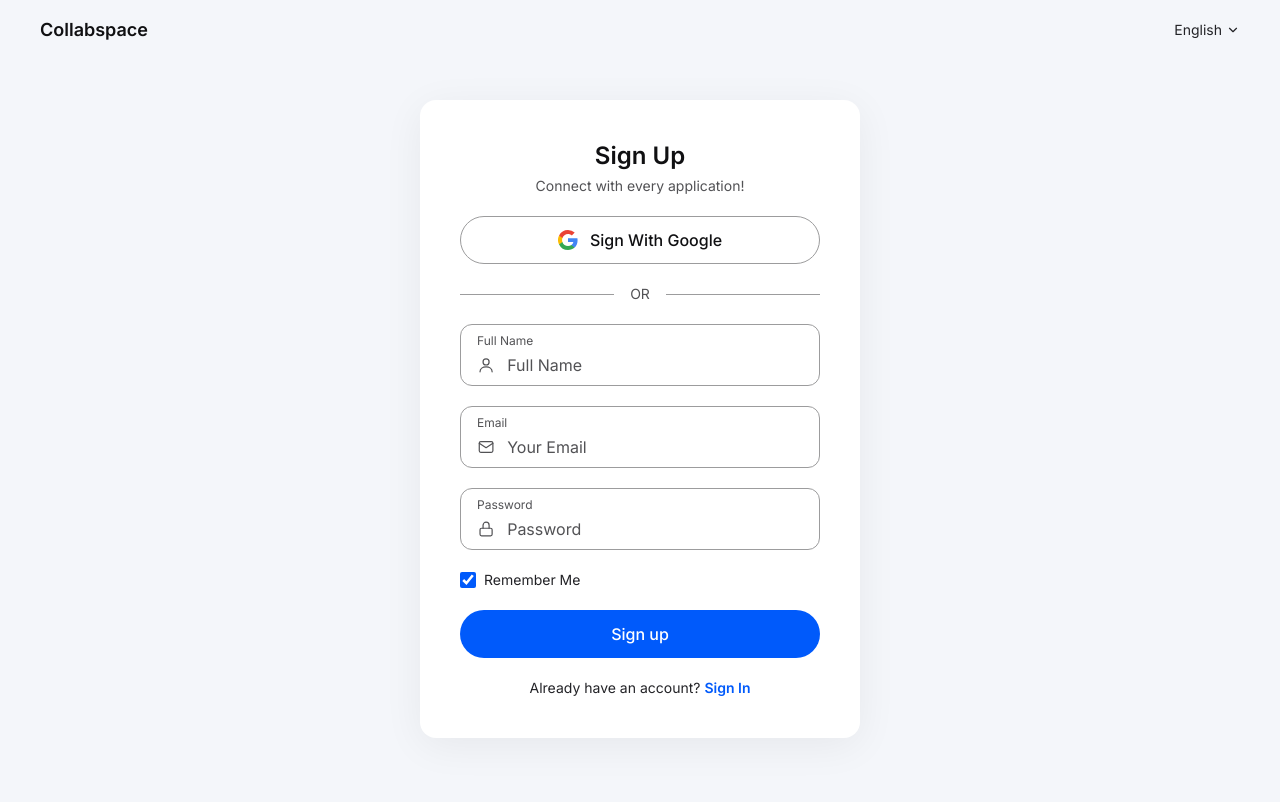
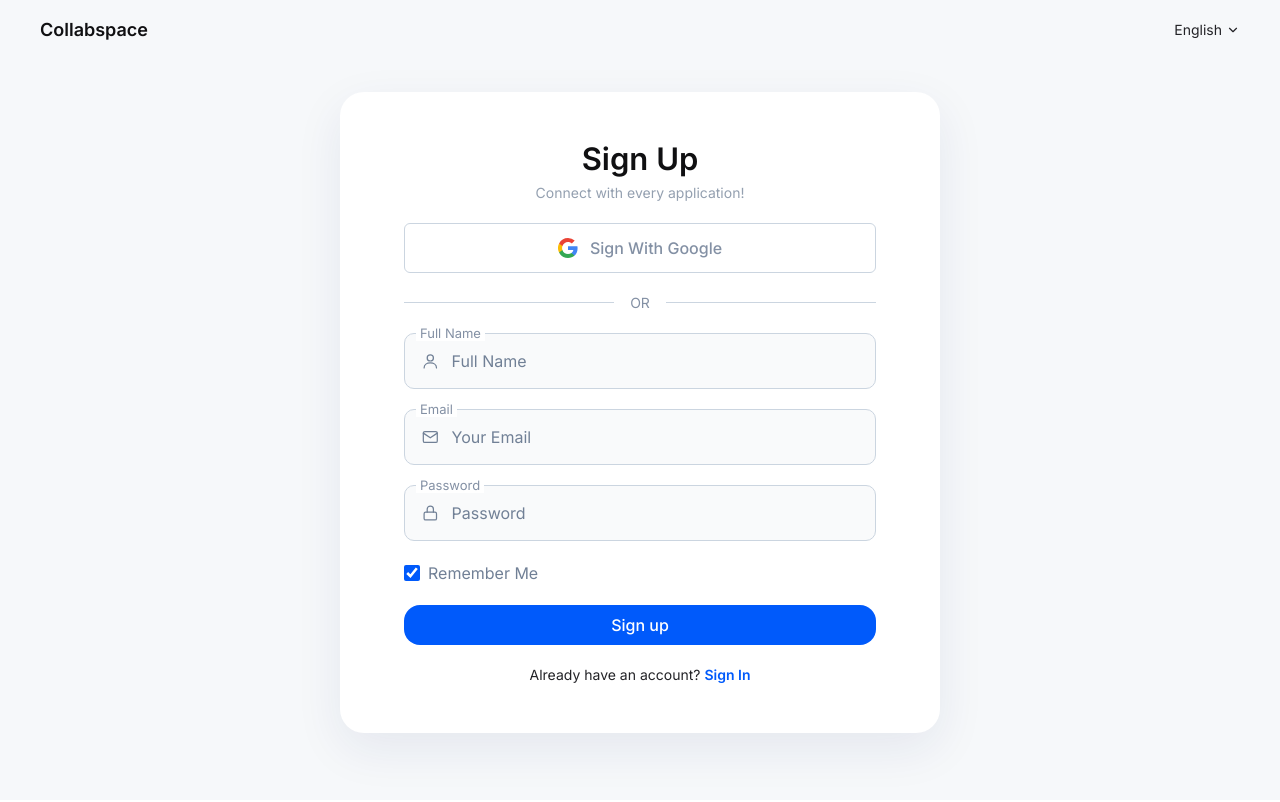
Before and after one commit to Abdelhakam23/collabspace-web, a Next.js app: page /register in a window 1280 px wide. Built offline with nearby package versions, Linux system fonts and the light colour scheme; no server answers.

Commit message:
Match the auth screens to the measured design specs
Rework the card, fields and buttons from pixel measurements of the
Figma frames, show per-field validation errors from the API, and link
the Google button to the backend's social redirect with a callback
route to receive the token.

```diff
--- /dev/null
+++ b/app/auth/google/callback/page.tsx
@@ -0,0 +1,39 @@
+"use client";
+
+import { useRouter, useSearchParams } from "next/navigation";
+import { Suspense, useEffect } from "react";
+import { storeToken } from "@/lib/api-client";
+
+/**
+ * Landing page for the backend's Google OAuth callback.
+ * The backend returns here after /auth/social/google/callback with the
+ * token in the query string; we store it and continue to the dashboard.
+ */
+function GoogleCallback() {
+  const router = useRouter();
+  const params = useSearchParams();
+
+  useEffect(() => {
+    const token = params.get("token") ?? params.get("access_token");
+    if (token) {
+      storeToken(token);
+      router.replace("/dashboard");
+    } else {
+      router.replace("/login?error=google");
+    }
+  }, [params, router]);
+
+  return (
+    <div className="flex min-h-screen items-center justify-center bg-[#f6f8fa]">
+      <p className="text-base text-[#718096]">Signing you in...</p>
+    </div>
+  );
+}
+
+export default function GoogleCallbackPage() {
+  return (
+    <Suspense>
+      <GoogleCallback />
+    </Suspense>
+  );
+}
--- a/app/login/page.tsx
+++ b/app/login/page.tsx
@@ -23,18 +23,25 @@ export default function LoginPage() {
   const [password, setPassword] = useState("");
   const [remember, setRemember] = useState(true);
   const [error, setError] = useState<string | null>(null);
+  const [fieldErrors, setFieldErrors] = useState<Record<string, string[]>>({});
   const [pending, setPending] = useState(false);
 
   async function onSubmit(event: FormEvent<HTMLFormElement>) {
     event.preventDefault();
     setError(null);
+    setFieldErrors({});
     setPending(true);
     try {
       const res = await login({ email, password, remember });
       if (res.data?.token) storeToken(res.data.token);
       router.push("/dashboard");
     } catch (err) {
-      setError(err instanceof ApiError ? err.message : "Something went wrong. Please try again.");
+      if (err instanceof ApiError) {
+        if (err.fields) setFieldErrors(err.fields);
+        if (!err.fields || Object.keys(err.fields).length === 0) setError(err.message);
+      } else {
+        setError("Something went wrong. Please try again.");
+      }
     } finally {
       setPending(false);
     }
@@ -56,6 +63,7 @@ export default function LoginPage() {
           value={email}
           onChange={(e) => setEmail(e.target.value)}
           icon={<EnvelopeIcon />}
+          error={fieldErrors.email?.[0]}
         />
         <TextField
           id="password"
@@ -67,6 +75,7 @@ export default function LoginPage() {
           value={password}
           onChange={(e) => setPassword(e.target.value)}
           icon={<LockIcon />}
+          error={fieldErrors.password?.[0]}
         />
         <div className="flex items-center justify-between">
           <RememberMe checked={remember} onChange={setRemember} />
--- a/app/register/page.tsx
+++ b/app/register/page.tsx
@@ -24,11 +24,13 @@ export default function RegisterPage() {
   const [password, setPassword] = useState("");
   const [remember, setRemember] = useState(true);
   const [error, setError] = useState<string | null>(null);
+  const [fieldErrors, setFieldErrors] = useState<Record<string, string[]>>({});
   const [pending, setPending] = useState(false);
 
   async function onSubmit(event: FormEvent<HTMLFormElement>) {
     event.preventDefault();
     setError(null);
+    setFieldErrors({});
     setPending(true);
     try {
       // The design has a single password field, so it doubles as confirmation.
@@ -36,7 +38,12 @@ export default function RegisterPage() {
       if (res.data?.token) storeToken(res.data.token);
       router.push("/dashboard");
     } catch (err) {
-      setError(err instanceof ApiError ? err.message : "Something went wrong. Please try again.");
+      if (err instanceof ApiError) {
+        if (err.fields) setFieldErrors(err.fields);
+        if (!err.fields || Object.keys(err.fields).length === 0) setError(err.message);
+      } else {
+        setError("Something went wrong. Please try again.");
+      }
     } finally {
       setPending(false);
     }
@@ -58,6 +65,7 @@ export default function RegisterPage() {
           value={name}
           onChange={(e) => setName(e.target.value)}
           icon={<PersonIcon />}
+          error={fieldErrors.name?.[0]}
         />
         <TextField
           id="email"
@@ -69,6 +77,7 @@ export default function RegisterPage() {
           value={email}
           onChange={(e) => setEmail(e.target.value)}
           icon={<EnvelopeIcon />}
+          error={fieldErrors.email?.[0]}
         />
         <TextField
           id="password"
@@ -80,6 +89,7 @@ export default function RegisterPage() {
           value={password}
           onChange={(e) => setPassword(e.target.value)}
           icon={<LockIcon />}
+          error={fieldErrors.password?.[0]}
         />
         <RememberMe checked={remember} onChange={setRemember} />
         <FormError message={error} />
--- a/components/auth/auth-shell.tsx
+++ b/components/auth/auth-shell.tsx
@@ -1,14 +1,20 @@
 import type { ReactNode } from "react";
 
-/** Page chrome shared by the auth screens: top bar + centered card. */
+/**
+ * Page chrome shared by the auth screens: top bar + centered card.
+ * Measurements taken from the Figma UI Design frames at 100% zoom:
+ * page background #F6F8FA, card 600px wide, white, 24px radius, 64px side padding.
+ */
 export function AuthShell({ children }: { children: ReactNode }) {
   return (
-    <div className="min-h-screen bg-[#f4f6fa]">
+    <div className="min-h-screen bg-[#f6f8fa]">
       <header className="flex items-center justify-between px-6 py-4 sm:px-10">
         <span className="text-lg font-semibold text-secondary-900">Collabspace</span>
+        {/* Language switcher is visual only for now: no i18n backend yet. */}
         <button
           type="button"
           className="flex items-center gap-1 text-sm text-secondary-600"
+          title="English"
         >
           English
           <svg width="14" height="14" viewBox="0 0 24 24" fill="none" stroke="currentColor" strokeWidth="2" strokeLinecap="round" strokeLinejoin="round" aria-hidden="true">
@@ -16,8 +22,8 @@ export function AuthShell({ children }: { children: ReactNode }) {
           </svg>
         </button>
       </header>
-      <main className="flex items-start justify-center px-4 pb-16 pt-6 sm:pt-10">
-        <div className="w-full max-w-[440px] rounded-2xl bg-white px-6 py-10 shadow-[0_8px_40px_rgba(16,16,18,0.06)] sm:px-10">
+      <main className="flex items-start justify-center px-4 pb-16 pt-4 sm:pt-8">
+        <div className="w-full max-w-[600px] rounded-3xl bg-white px-6 py-10 shadow-[0_16px_48px_rgba(23,43,99,0.08)] sm:px-16 sm:py-12">
           {children}
         </div>
       </main>
--- a/components/auth/primitives.tsx
+++ b/components/auth/primitives.tsx
@@ -1,10 +1,11 @@
-import type { ButtonHTMLAttributes, ReactNode } from "react";
+import type { ButtonHTMLAttributes } from "react";
 import { GoogleIcon } from "./icons";
 
+/** Primary action: 40px tall, 16px radius, primary blue. */
 export function PrimaryButton({ children, ...props }: ButtonHTMLAttributes<HTMLButtonElement>) {
   return (
     <button
-      className="h-12 w-full rounded-full bg-primary-500 text-base font-medium text-white transition-colors hover:bg-primary-600 disabled:cursor-not-allowed disabled:opacity-60"
+      className="h-10 w-full rounded-2xl bg-primary-500 text-base font-medium text-white transition-colors hover:bg-primary-600 disabled:cursor-not-allowed disabled:opacity-60"
       {...props}
     >
       {children}
@@ -12,24 +13,29 @@ export function PrimaryButton({ children, ...props }: ButtonHTMLAttributes<HTMLB
   );
 }
 
+/**
+ * "Sign With Google" from the design: 50px tall, 6px radius, white fill,
+ * #CBD5E0 border. Links to the backend's Google OAuth redirect endpoint.
+ */
 export function GoogleButton() {
+  const base = process.env.NEXT_PUBLIC_API_URL ?? "";
   return (
-    <button
-      type="button"
-      className="flex h-12 w-full items-center justify-center gap-3 rounded-full border border-secondary-200 bg-white text-base font-medium text-secondary-900 transition-colors hover:bg-secondary-50"
+    <a
+      href={`${base}/api/v1/auth/social/google/redirect`}
+      className="flex h-[50px] w-full items-center justify-center gap-3 rounded-md border border-[#cbd5e0] bg-white text-base font-medium text-[#8390a4] transition-colors hover:bg-[#f9fafb]"
     >
       <GoogleIcon />
       Sign With Google
-    </button>
+    </a>
   );
 }
 
 export function OrDivider() {
   return (
-    <div className="flex items-center gap-4 text-sm text-secondary-400">
-      <span className="h-px flex-1 bg-secondary-200" />
+    <div className="flex items-center gap-4 text-sm text-[#8390a4]">
+      <span className="h-px flex-1 bg-[#cbd5e0]" />
       OR
-      <span className="h-px flex-1 bg-secondary-200" />
+      <span className="h-px flex-1 bg-[#cbd5e0]" />
     </div>
   );
 }
@@ -42,7 +48,7 @@ export function RememberMe({
   onChange: (value: boolean) => void;
 }) {
   return (
-    <label className="flex cursor-pointer items-center gap-2 text-sm text-secondary-600">
+    <label className="flex cursor-pointer items-center gap-2 text-base text-[#718096]">
       <input
         type="checkbox"
         checked={checked}
@@ -66,10 +72,8 @@ export function FormError({ message }: { message: string | null }) {
 export function AuthHeading({ title, subtitle }: { title: string; subtitle: string }) {
   return (
     <div className="space-y-1 text-center">
-      <h1 className="text-2xl font-semibold text-secondary-900">{title}</h1>
-      <p className="text-sm text-secondary-400">{subtitle}</p>
+      <h1 className="text-[31px] font-semibold leading-tight text-secondary-900">{title}</h1>
+      <p className="text-sm text-[#94a0b0]">{subtitle}</p>
     </div>
   );
 }
-
-export type { ReactNode };
--- a/components/auth/text-field.tsx
+++ b/components/auth/text-field.tsx
@@ -3,26 +3,38 @@ import type { InputHTMLAttributes, ReactNode } from "react";
 interface TextFieldProps extends InputHTMLAttributes<HTMLInputElement> {
   label: string;
   icon: ReactNode;
+  error?: string;
 }
 
-/** Input styled after the design system: inner label, leading icon. */
-export function TextField({ label, icon, id, ...props }: TextFieldProps) {
+/**
+ * Field from the design: 56px tall, 10px radius, 1px #CBD5E0 border,
+ * #F9FAFB fill, label notched over the top border, leading icon in #718096.
+ */
+export function TextField({ label, icon, error, id, ...props }: TextFieldProps) {
   return (
     <div>
-      <label
-        htmlFor={id}
-        className="flex w-full flex-col gap-1 rounded-xl border border-secondary-200 bg-white px-4 py-2 transition-colors focus-within:border-primary-500"
-      >
-        <span className="text-xs text-secondary-400">{label}</span>
-        <span className="flex items-center gap-3 text-secondary-400">
+      <div className="relative">
+        <label
+          htmlFor={id}
+          className="absolute -top-2 left-3 z-10 bg-white px-1 text-[13px] leading-4 text-[#8390a4]"
+        >
+          {label}
+        </label>
+        <div
+          className={`flex h-14 items-center gap-3 rounded-[10px] border bg-[#f9fafb] px-4 text-[#718096] transition-colors focus-within:border-primary-500 ${
+            error ? "border-[#af2622]" : "border-[#cbd5e0]"
+          }`}
+        >
           {icon}
           <input
             id={id}
-            className="w-full bg-transparent text-base text-secondary-900 outline-none placeholder:text-secondary-400"
+            className="w-full bg-transparent text-base text-secondary-900 outline-none placeholder:text-[#718096]"
+            aria-invalid={Boolean(error)}
             {...props}
           />
-        </span>
-      </label>
+        </div>
+      </div>
+      {error ? <p className="mt-1 text-[13px] text-[#af2622]">{error}</p> : null}
     </div>
   );
 }
--- a/lib/api-client.ts
+++ b/lib/api-client.ts
@@ -4,11 +4,14 @@ import axios, { AxiosError } from "axios";
 /** One clear error type for the whole app. */
 export class ApiError extends Error {
   status?: number;
+  /** Validation messages keyed by field, when the API returns them. */
+  fields?: Record<string, string[]>;
 
-  constructor(message: string, status?: number) {
+  constructor(message: string, status?: number, fields?: Record<string, string[]>) {
     super(message);
     this.name = "ApiError";
     this.status = status;
+    this.fields = fields;
   }
 }
 
@@ -74,6 +77,6 @@ apiClient.interceptors.response.use(
       window.location.href = "/login";
     }
 
-    return Promise.reject(new ApiError(message, status));
+    return Promise.reject(new ApiError(message, status, body?.errors ?? undefined));
   },
 );
```
